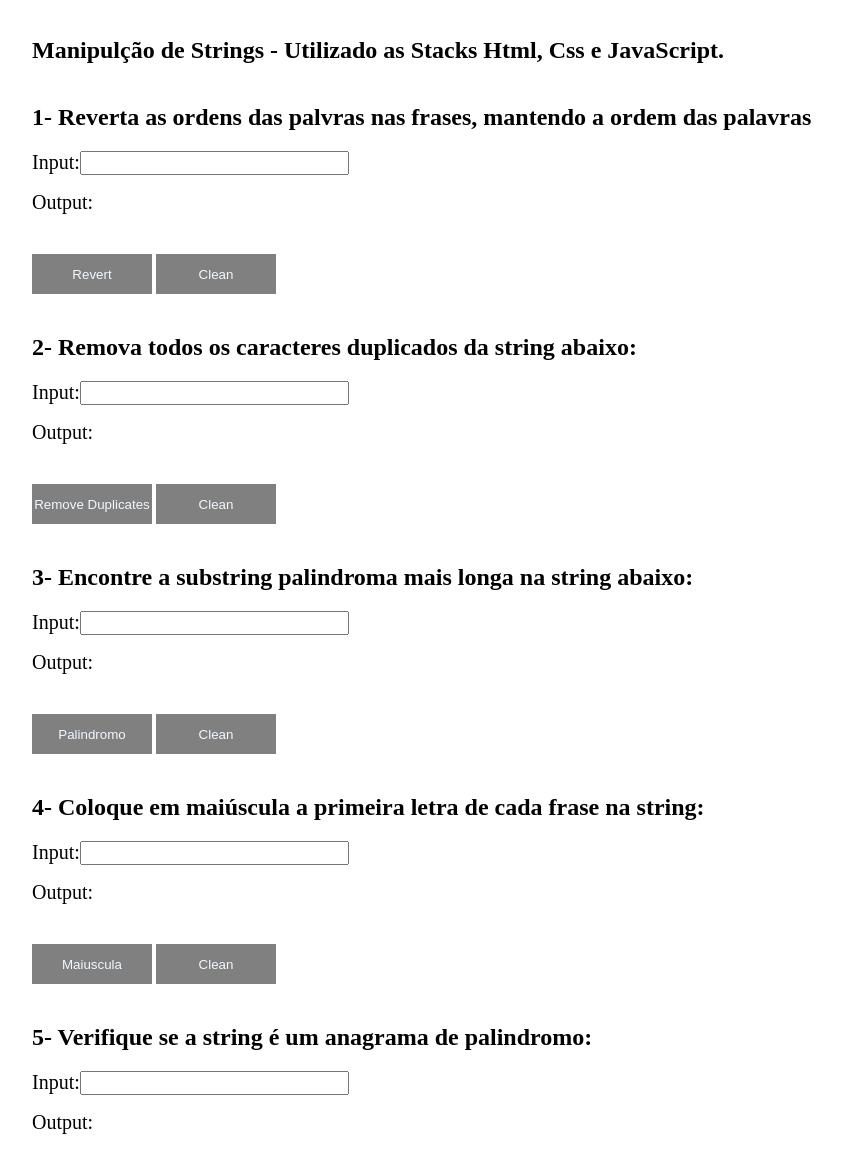
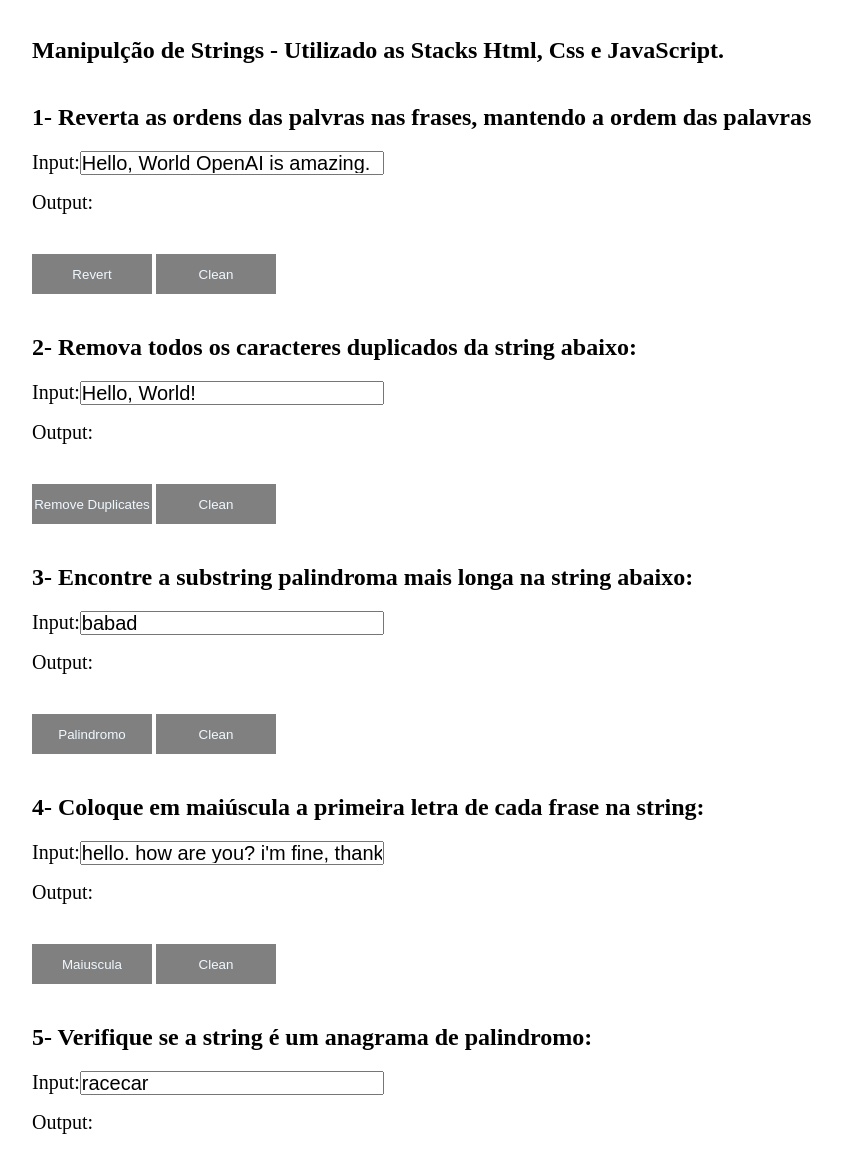
Before and after one commit to dniemeryers/desafioCodigoPwc, a plain HTML site: page index.html in a window 1280 px wide. Shown: the part 109-1280 px from the top of the page, without its empty margins (208-1050 px from the left). Drawn offline with Linux system fonts and the light colour scheme.

Commit message:
Colocando valores default nos input.

```diff
--- a/index.html
+++ b/index.html
@@ -17,7 +17,7 @@
 
     <h2>1- Reverta as ordens das palvras nas frases, mantendo a ordem das palavras</h2>
     <div class="input">
-        <p>Input:</p><input type="text" class="input_text" id="revert">
+        <p>Input:</p><input type="text" value="Hello, World OpenAI is amazing."class="input_text" id="revert">
     </div>
     <div class="output">
         <p>Output:</p> <span id="resultado"></span>
@@ -29,7 +29,7 @@
 
     <h2>2- Remova todos os caracteres duplicados da string abaixo:</h2>
     <div class="input">
-        <p>Input:</p><input type="text" class="input_text" id="remove">
+        <p>Input:</p><input value="Hello, World!" type="text" class="input_text" id="remove">
     </div>
     <div class="output">
         <p>Output:</p> <span id="remove_duplicates"></span>
@@ -41,7 +41,7 @@
 
     <h2>3- Encontre a substring palindroma mais longa na string abaixo:</h2>
     <div class="input">
-        <p>Input:</p><input type="text" class="input_text" id="palindromo">
+        <p>Input:</p><input value="babad" type="text" class="input_text" id="palindromo">
     </div>
     <div class="output">
         <p>Output:</p> <span id="saida_palindroma"></span>
@@ -53,7 +53,7 @@
 
     <h2>4- Coloque em maiúscula a primeira letra de cada frase na string:</h2>
     <div class="input">
-        <p>Input:</p><input type="text" class="input_text" id="frase">
+        <p>Input:</p><input value="hello. how are you? i'm fine, thank you." type="text" class="input_text" id="frase">
     </div>
     <div class="output">
         <p>Output:</p> <span id="frase_maiuscula"></span>
@@ -65,7 +65,7 @@
 
     <h2>5- Verifique se a string é um anagrama de palindromo:</h2>
     <div class="input">
-        <p>Input:</p><input type="text" class="input_text" id="ana_palindromo">
+        <p>Input:</p><input value="racecar" type="text" class="input_text" id="ana_palindromo">
     </div>
     <div class="output">
         <p>Output:</p> <span id="result_palindromo"></span>
--- a/style.css
+++ b/style.css
@@ -45,6 +45,7 @@ a {
 }
 .input_text{
     height: 20px;
+    width:300px;
     font-size: 20px;
 
 }
```
